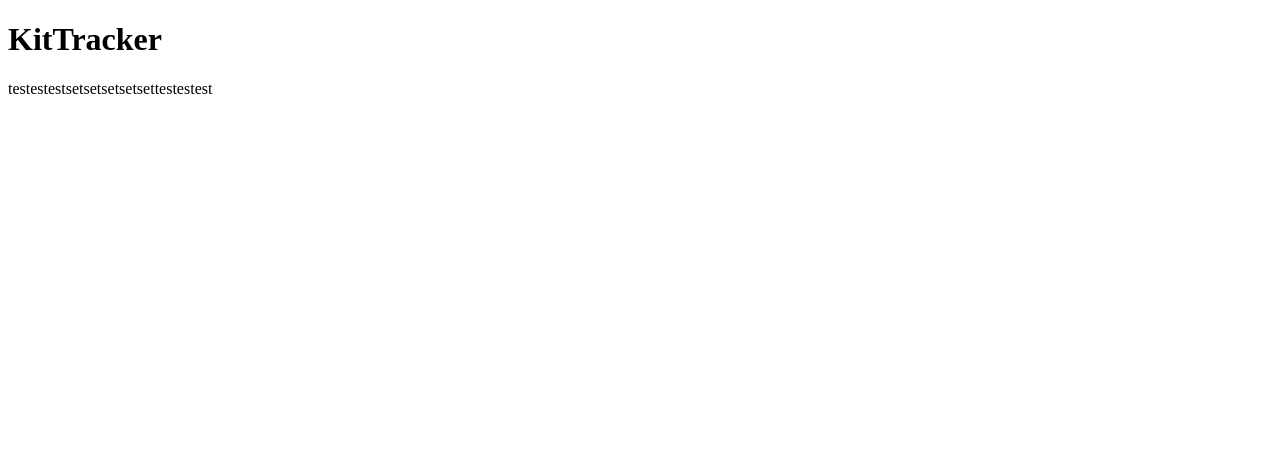
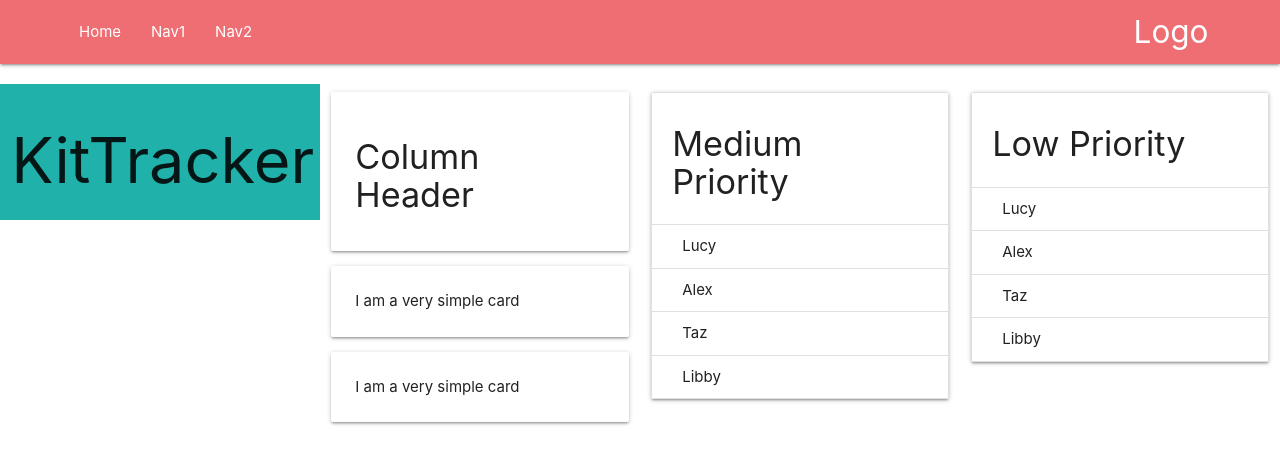
Before and after one commit to lcb42/KitT, a website: page index.html in a window 1280 px wide. Drawn offline with nearby package versions, Linux system fonts and the light colour scheme.

Commit message:
Basic Layout

```diff
--- a/index.html
+++ b/index.html
@@ -3,12 +3,91 @@
 <head>
     <meta charset="UTF-8">
     <title>KitTracker</title>
+
+    <!--Import Google Icon Font-->
+    <link href="https://fonts.googleapis.com/icon?family=Material+Icons" rel="stylesheet">
+    <!--Import materialize.css-->
+    <link type="text/css" rel="stylesheet" href="node_modules/materialize-css/dist/css/materialize.css"  media="screen,projection"/>
+
+    <!--Let browser know website is optimized for mobile-->
+    <meta name="viewport" content="width=device-width, initial-scale=1.0"/>
+
 </head>
 <body>
 
-    <h1>KitTracker</h1>
+<!-- Nav Bar -->
+        <div class="row">
+            <nav>
+                <div class="nav-wrapper" style="margin: 0% 5%;">
+                    <a href="#" class="brand-logo right">Logo</a>
+                    <ul id="nav-mobile" class="left hide-on-med-and-down">
+                        <li><a href="/#">Home</a></li>
+                        <li><a href="/#">Nav1</a></li>
+                        <li><a href="/#">Nav2</a></li>
+                    </ul>
+                </div>
+            </nav>
+        </div>
 
-    <p>testestestsetsetsetsetsettestestest</p>
+<!-- Page Content -->
+        <div class="row">
 
+            <!-- Sidebar -->
+            <div class="col s3" style="background-color: lightseagreen;">
+                <h1>KitTracker</h1>
+            </div>
+
+            <!-- Columns -->
+            <div class="col s9">
+
+                <div class="row">
+                    <div class="col s4 ">
+
+                        <div class="card-panel">
+                            <h4>Column Header</h4>
+                        </div>
+                        <div class="card-panel">
+                            <span>I am a very simple card</span>
+                        </div>
+                        <div class="card-panel">
+                            <span>I am a very simple card</span>
+                        </div>
+
+
+                    </div>
+                    <div class="col s4">
+
+                        <ul class="collection with-header z-depth-1">
+                            <li class="collection-header"><h4>Medium Priority</h4></li>
+                            <li class="collection-item">Lucy</li>
+                            <li class="collection-item">Alex</li>
+                            <li class="collection-item">Taz</li>
+                            <li class="collection-item">Libby</li>
+                        </ul>
+
+                    </div>
+                    <div class="col s4">
+
+                        <ul class="collection with-header z-depth-1">
+                            <li class="collection-header"><h4>Low Priority</h4></li>
+                            <li class="collection-item">Lucy</li>
+                            <li class="collection-item">Alex</li>
+                            <li class="collection-item">Taz</li>
+                            <li class="collection-item">Libby</li>
+                        </ul>
+
+                    </div>
+                </div>
+
+
+
+            </div>
+        </div>
+
+
+
+    <!--Import jQuery before materialize.js-->
+    <script type="text/javascript" src="https://code.jquery.com/jquery-3.2.1.min.js"></script>
+    <script type="text/javascript" src="js/materialize.min.js"></script>
 </body>
 </html>
```
